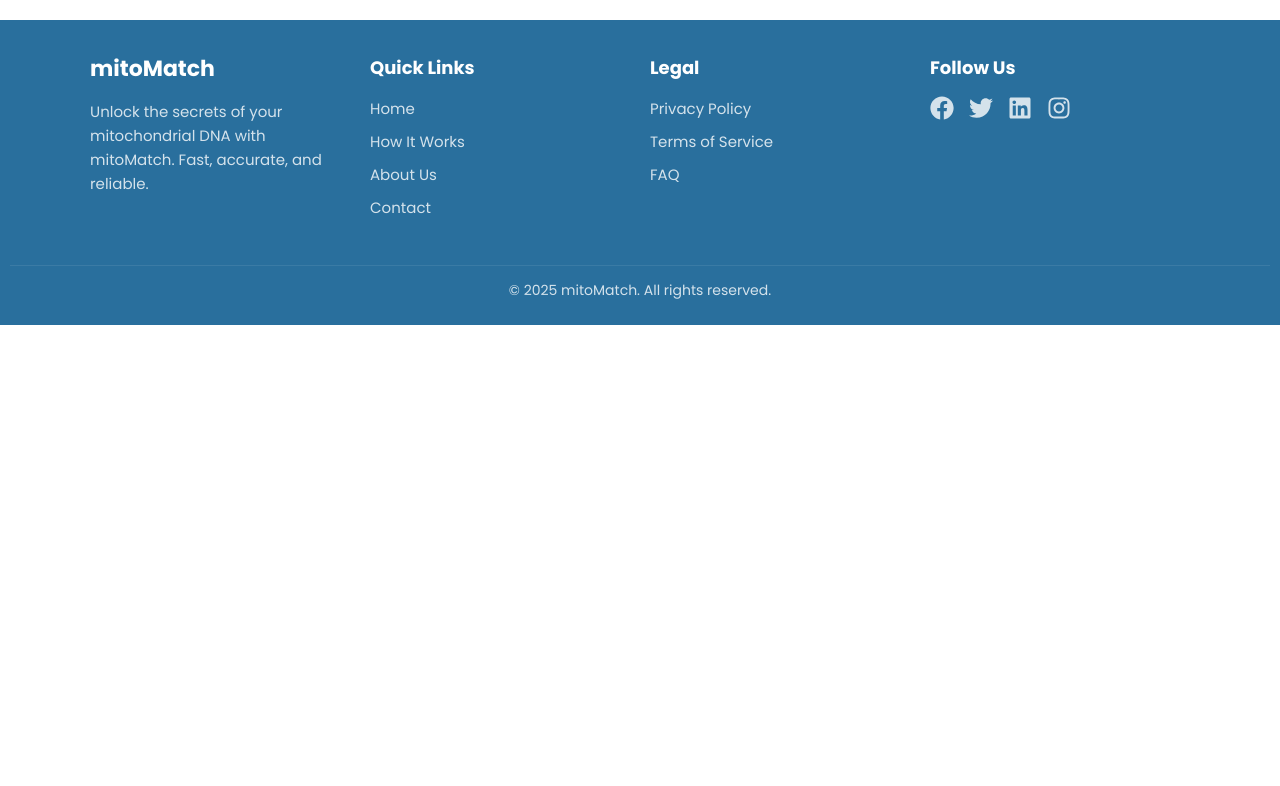
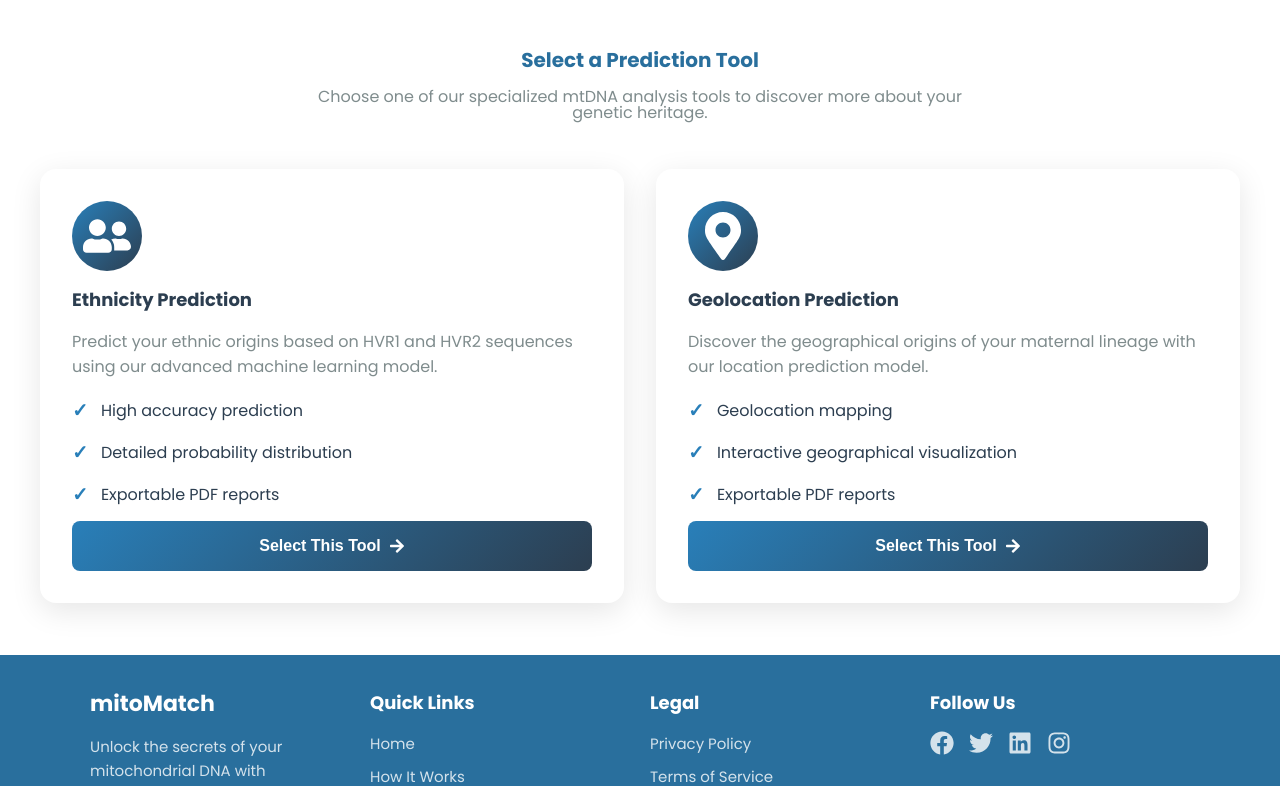
Before and after one commit to saliha-ziyard/mtDNA-ML-Project, a React (Vite) app in the folder Frontend/mtdna-project/: page /tool-selection in a window 1280 px wide. Shown: the top 786 px of the page. Built offline with nearby package versions, Linux system fonts and the light colour scheme.

Commit message:
tool selection view added

```diff
--- a/Frontend/mtdna-project/src/App.jsx
+++ b/Frontend/mtdna-project/src/App.jsx
@@ -11,6 +11,7 @@ import MitochondrialDNA from './views/subComponents/MitochondrialDNA';
 // import Applications from './views/Applications';
 import AboutUs from './views/subComponents/AboutUs';
 import Login from './views/subComponents/Login';
+import ToolSelection from './views/subComponents/ToolSelection';
 
 const App = () => {
   return (
@@ -23,6 +24,7 @@ const App = () => {
           <Route path="/mitochondrial-dna" element={<MitochondrialDNA />} />
           <Route path="/about-us" element={<AboutUs />} />
           <Route path="/input-sequence" element={<InputSequence />} />
+          <Route path='/tool-selection' element={<ToolSelection/>} />
           <Route path="/tool" element={<ToolComponent />} />
           <Route path="/login" element={<Login />} />
         </Routes>
--- a/Frontend/mtdna-project/src/cssStyles/inputSequenceCss.scss
+++ b/Frontend/mtdna-project/src/cssStyles/inputSequenceCss.scss
@@ -95,13 +95,14 @@
         color: white;
         display: flex;
         align-items: center;
-        justify-content: center;
+        justify-content: left;
       }
 
       p {
         font-size: 1rem;
         color: #333;
         margin: 0;
+        text-align: left;
       }
 
       span {
--- /dev/null
+++ b/Frontend/mtdna-project/src/cssStyles/toolSelectionCss.scss
@@ -0,0 +1,121 @@
+@import './variables.scss';
+
+.tool-selection-container {
+    max-width: 1200px;
+    margin: 0 auto;
+    padding: 2rem;
+
+    .selection-title {
+      text-align: center;
+      font-size: 20px;
+      color:$PrimaryFontColour;
+    //   margin-top: 0px;
+    //   margin-bottom: 1rem;
+    }
+
+    .selection-description {
+      text-align: center;
+      color: #7f8c8d;
+      max-width: 700px;
+      margin: 0 auto 3rem;
+      font-size: 16px;
+      line-height: 1;
+    }
+
+    .tools-grid {
+      display: grid;
+      grid-template-columns: repeat(auto-fill, minmax(500px, 1fr));
+      gap: 2rem;
+
+      @media (max-width: 768px) {
+        grid-template-columns: 1fr;
+      }
+    }
+
+    .tool-card {
+      background: white;
+      border-radius: 1rem;
+      box-shadow: 0 8px 30px rgba(0, 0, 0, 0.1);
+      padding: 2rem;
+      transition: transform 0.3s, box-shadow 0.3s;
+      cursor: pointer;
+      display: flex;
+      flex-direction: column;
+
+      &:hover {
+        transform: translateY(-5px);
+        box-shadow: 0 12px 40px rgba(0, 0, 0, 0.15);
+      }
+
+      .tool-icon {
+        background: linear-gradient(135deg, #297fb9, #2c3e50);
+        width: 70px;
+        height: 70px;
+        border-radius: 50%;
+        display: flex;
+        align-items: center;
+        justify-content: center;
+
+        svg {
+          color: white;
+        }
+      }
+
+      h2 {
+        font-size: 18px;
+        color: #2c3e50;
+        margin-bottom: 0;
+      }
+
+      p {
+        color: #7f8c8d;
+        line-height: 1.6;
+        font-size: 16px;
+      }
+
+      .tool-features {
+        // margin-bottom: 2rem;
+        flex-grow: 1;
+
+        .feature-item {
+          display: flex;
+          align-items: center;
+          margin-bottom: 0.8rem;
+
+          .feature-icon {
+            color: #297fb9;
+            font-weight: bold;
+            margin-right: 0.8rem;
+            font-size: 1.2rem;
+          }
+
+          span {
+            color: #2c3e50;
+          }
+        }
+      }
+
+      .select-tool-btn {
+        background: linear-gradient(135deg, #297fb9, #2c3e50);
+        color: white;
+        border: none;
+        padding: 1rem 1.5rem;
+        border-radius: 0.5rem;
+        font-size: 1rem;
+        font-weight: bold;
+        cursor: pointer;
+        display: flex;
+        align-items: center;
+        justify-content: center;
+        transition: background 0.3s;
+
+        svg {
+          margin-left: 0.5rem;
+        }
+
+        &:hover {
+          background: linear-gradient(135deg, #2c3e50, #297fb9);
+        }
+      }
+    }
+  }
--- a/Frontend/mtdna-project/src/views/InputSequence.jsx
+++ b/Frontend/mtdna-project/src/views/InputSequence.jsx
@@ -10,7 +10,8 @@ const InputSequence = () => {
   const navigate = useNavigate();
 
   const handleGetStarted = () => {
-    navigate("/tool");
+    // navigate("/tool");
+    navigate("/tool-selection")
   };
 
   return (
@@ -35,7 +36,7 @@ const InputSequence = () => {
               <div className="feature-card">
                 <h3>🔬 Advanced Prediction</h3>
                 <p>
-                  Predict ethnicity based on mtDNA sequences with high accuracy.
+                  Predict Ethnicity based on mtDNA sequences with high accuracy.
                 </p>
               </div>
               <div className="feature-card">
@@ -45,9 +46,9 @@ const InputSequence = () => {
                 </p>
               </div>
               <div className="feature-card">
-                <h3>🧬 Haplogroup Insights</h3>
+                <h3>🌎 Geographic Analysis</h3>
                 <p>
-                  Gain detailed information on haplogroups and genetic lineage.
+                  Predict Geo Location based on mtDNA sequences with high accuracy.
                 </p>
               </div>
               <div className="feature-card">
@@ -76,8 +77,7 @@ const InputSequence = () => {
               <div className="step">
                 <div className="step-icon">3️⃣</div>
                 <p>
-                  <span>Get Results:</span> View ethnicity prediction with
-                  haplogroup info.
+                  <span>Get Results:</span> View Ethnicity and Geo Location prediction results.
                 </p>
               </div>
             </div>
--- /dev/null
+++ b/Frontend/mtdna-project/src/views/subComponents/ToolSelection.jsx
@@ -0,0 +1,89 @@
+import React from "react";
+import { useNavigate } from "react-router-dom";
+import { FaMapMarkerAlt, FaUserFriends, FaArrowRight } from "react-icons/fa";
+import Navigation from "./Navigation";
+import '../../cssStyles/toolSelectionCss.scss';
+
+const ToolSelection = () => {
+  const navigate = useNavigate();
+
+  const handleSelectEthnicity = () => {
+    navigate("/ethnicity-tool");
+  };
+
+  const handleSelectGeolocation = () => {
+    navigate("/geolocation-tool");
+  };
+
+  return (
+    <>
+      {/* <Navigation /> */}
+      <div className="tool-selection-container">
+        <h1 className="selection-title">Select a Prediction Tool</h1>
+        <p className="selection-description">
+          Choose one of our specialized mtDNA analysis tools to discover more about your genetic heritage.
+        </p>
+
+        <div className="tools-grid">
+          <div className="tool-card" onClick={handleSelectEthnicity}>
+            <div className="tool-icon">
+              <FaUserFriends size={48} />
+            </div>
+            <h2>Ethnicity Prediction</h2>
+            <p>
+              Predict your ethnic origins based on HVR1 and HVR2 sequences using
+              our advanced machine learning model.
+            </p>
+            <div className="tool-features">
+              <div className="feature-item">
+                <span className="feature-icon">✓</span>
+                <span>High accuracy prediction</span>
+              </div>
+              <div className="feature-item">
+                <span className="feature-icon">✓</span>
+                <span>Detailed probability distribution</span>
+              </div>
+              <div className="feature-item">
+                <span className="feature-icon">✓</span>
+                <span>Exportable PDF reports</span>
+              </div>
+            </div>
+            <button className="select-tool-btn">
+              Select This Tool <FaArrowRight />
+            </button>
+          </div>
+
+          <div className="tool-card" onClick={handleSelectGeolocation}>
+            <div className="tool-icon">
+              <FaMapMarkerAlt size={48} />
+            </div>
+            <h2>Geolocation Prediction</h2>
+            <p>
+              Discover the geographical origins of your maternal lineage with
+              our location prediction model.
+            </p>
+            <div className="tool-features">
+              <div className="feature-item">
+                <span className="feature-icon">✓</span>
+                <span>Geolocation mapping</span>
+              </div>
+              <div className="feature-item">
+                <span className="feature-icon">✓</span>
+                <span>Interactive geographical visualization</span>
+              </div>
+              <div className="feature-item">
+                <span className="feature-icon">✓</span>
+                <span>Exportable PDF reports</span>
+              </div>
+            </div>
+            <button className="select-tool-btn">
+              Select This Tool <FaArrowRight />
+            </button>
+          </div>
+        </div>
+      </div>
+    </>
+  );
+};
+
+export default ToolSelection;
```
